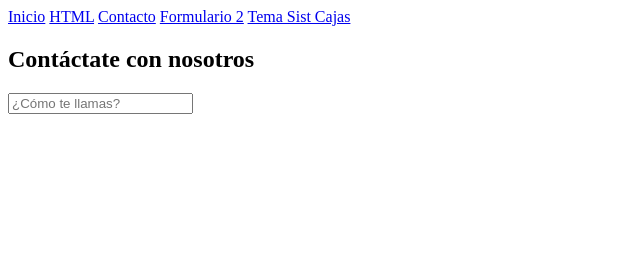
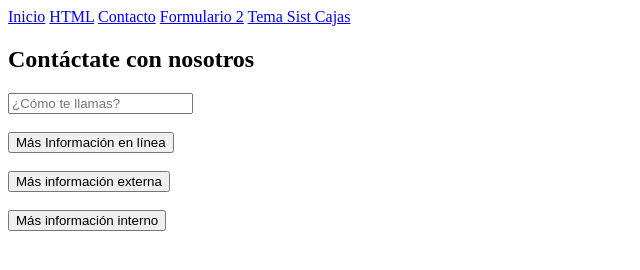
Before and after one commit to FrancoCanD/Proyecto-1, a plain HTML site: page assets/HTML/form2.html in a window 1280 px wide. Shown: the whole page, without its empty margins (0-640 px from the left). Drawn offline with Linux system fonts and the light colour scheme.

Commit message:
Se agregan archivos script y se crean botones usando funciones de javascript

```diff
--- a/assets/HTML/form2.html
+++ b/assets/HTML/form2.html
@@ -22,6 +22,24 @@
             <input type="text" name="nombre" id="nombre" required="true" placeholder="¿Cómo te llamas?">
         </form>
     </section>
+    <br>
+    <section>
+        <button onclick="alert('Más Información del curso')">Más Información en línea</button>
+    </section>
+    <br>
+    <section>
+        <button onclick="mostrarexterno()">Más información externa</button>
+    </section>
+    <br>
+    <section>
+        <button onclick="mostrarmensaje()">Más información interno</button>
+    </section>
+    <script>
+        function mostrarmensaje() {
+            alert('Más información interna desde el codigo sript');
+        }
+    </script>
+    <script src="../js/script.js"></script>
 </body>
 </html>
 </html>
--- a/assets/js/script.js
+++ b/assets/js/script.js
@@ -0,0 +1,3 @@
+function mostrarexterno () {
+    alert('Mostrar más información desde un archivo js externo')
+}
```
Also changed, not shown: assets/js/scriptprueba.js (added, +7 -0 lines).
